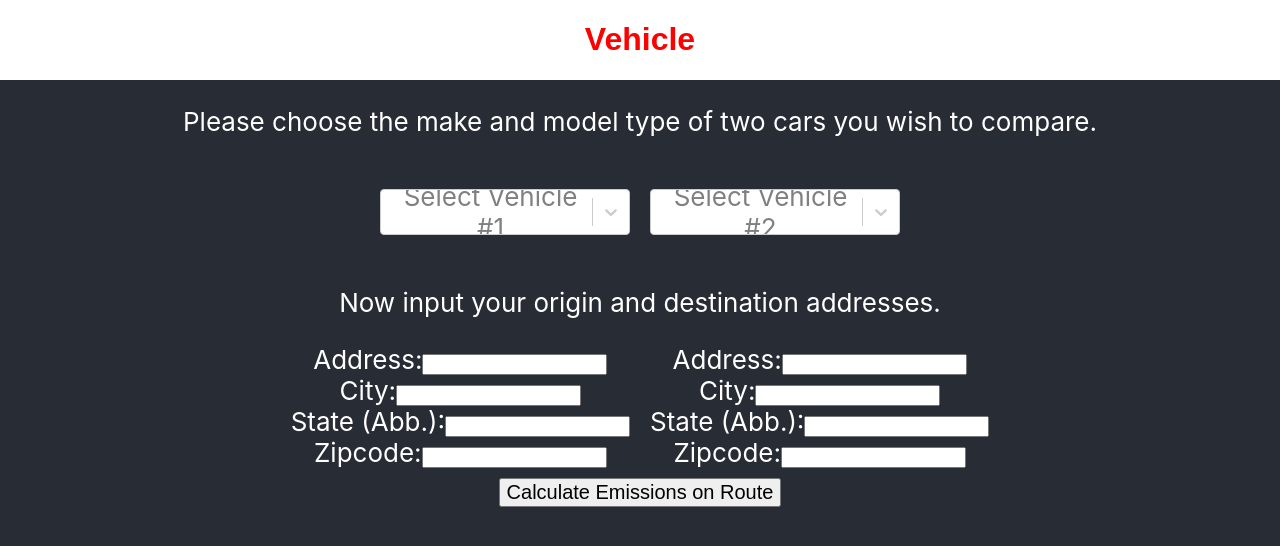
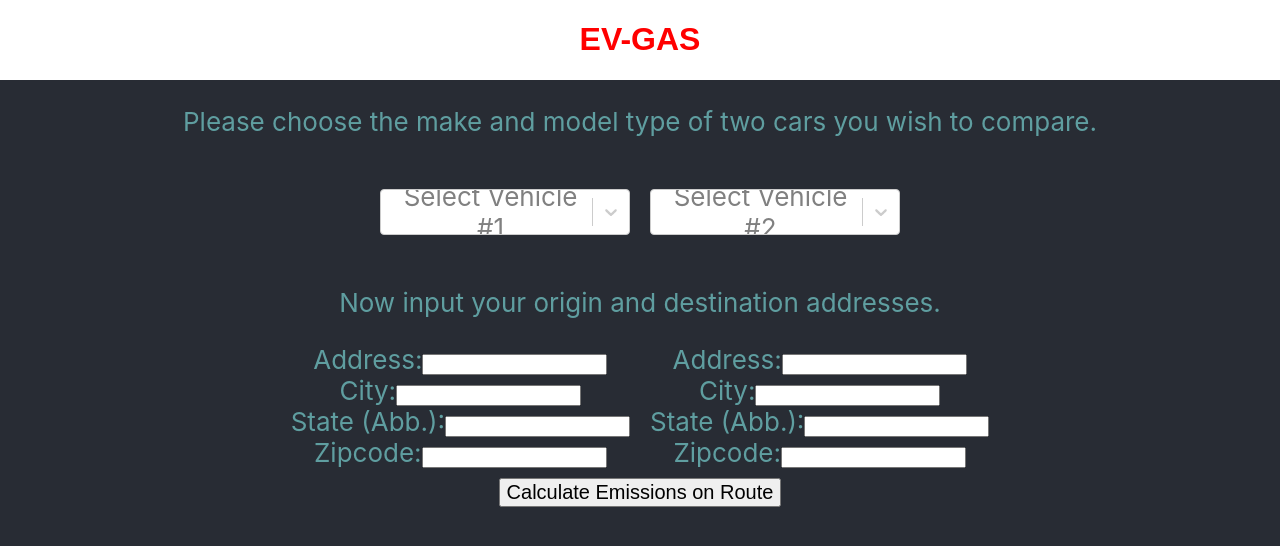
Before and after one commit to hiteshboinpally/hophacks, a React (Create React App) app in the folder e-val/: page / in a window 1280 px wide. Shown: the top 546 px of the page. Built offline with nearby package versions, Linux system fonts and the light colour scheme; no server answers; a web font is replaced by a local one.

Commit message:
frontend formatting

```diff
--- a/e-val/src/App.css
+++ b/e-val/src/App.css
@@ -26,7 +26,7 @@ h1{
   align-items: center;
   justify-content: flex-start;
   font-size: calc(10px + 2vmin);
-  color: white;
+  color: cadetblue;
 }
 
 .App-link {
--- a/e-val/src/App.js
+++ b/e-val/src/App.js
@@ -42,7 +42,7 @@ class App extends Component {
         <div className="App">
           <div>
             <h1>
-              Vehicle
+              EV-GAS
             </h1>
           </div>
           <link href="https://fonts.googleapis.com/css?family=Be+Vietnam|Nunito|Quicksand&display=swap"
```
